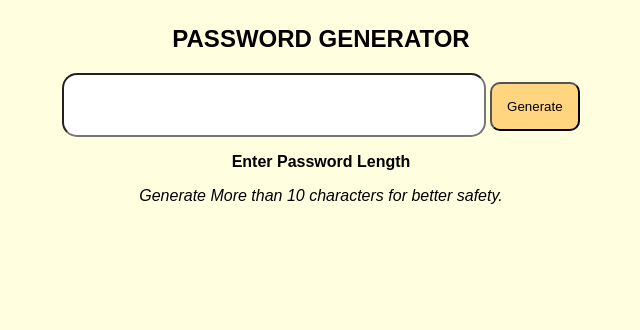
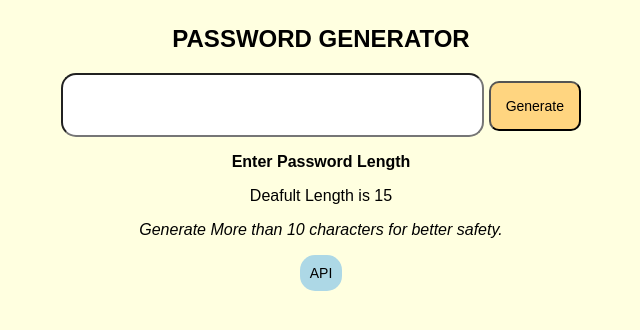
Before and after one commit to DebXD/password-generator-webapp, a Flask app: page / in a window 1280 px wide. Shown: the top 330 px of the page, without its empty margins (319-959 px from the left). Run offline with Flask 2, Linux system fonts and the light colour scheme.

Commit message:
added feat: API, Favicon...some visual changes

```diff
--- a/app.py
+++ b/app.py
@@ -1,5 +1,7 @@
 from flask import Flask, request, render_template, redirect, url_for
 import passwd_gen, os
+import json
+
 app = Flask(__name__)
 
 @app.route("/",methods = ["POST","GET"])
@@ -7,8 +9,8 @@ def index():
     if request.method == "POST":
         length = request.form.get("length")
         try:
-            if int(length) < 4:
-                return "Enter length more than 4"
+            if int(length) < 5:
+                return "Enter length more than 5"
             else:
                 try:
                     return redirect(f"/gen/{length}")
@@ -30,6 +32,30 @@ def gen(length):
         return render_template("gen.html", password = password)
     except Exception:
         return "there were some error redirecting"
+@app.route("/api/",methods=["POST", "GET"])
+def home():
+    data_set = {'Length': 'None', 'Password': 'None', 'Message':'This is Home page of the api'}
+    json_dump = json.dumps(data_set)
+    return json_dump
+
+@app.route("/api/gen/<int:length>",methods=["POST","GET"])
+def page(length):
+    #if request.method == "POST":
+        #length = request.form.get("length")
+
+    length = int(length)
+    password = passwd_gen.generate_pass(length)
+    password = str(password)
+    if int(length) < 5:
+        msg = { "Message" : "Enter Length More than 5 characters"}
+        json_msg = json.dumps(msg)
+        return json_msg
+    else:
+
+        data_set = {'Length' : length, 'Password': password, 'Message' : 'Succesfully Generated Password'}
+
+        json_dump = json.dumps(data_set)
+        return json_dump
 
 if __name__ == "__main__":
     app.run(port = int(os.environ.get('PORT', 5000)))
--- a/static/css/main.css
+++ b/static/css/main.css
@@ -20,9 +20,11 @@ div{
 .btn1{
     position: right;
     top:50%;
+    font-size : 14px;
     background-color :#FFD580;
     border-radius:10px;
     padding:15px;
+    transition: 0.7s;
 
 }
 .btn2{
@@ -57,16 +59,24 @@ div{
     font-family: monospace;
     font-size : 16px;
 }
-.home{
+.homebtn{
     position : 50%;
     background-color : lightgrey;
     padding : 10px;
     border : none;
     border-radius : 15px;
     transition: 0.7s;
-
 }
-.home:active{
+.apibtn{
+    position : 50%;
+    background-color : lightblue;
+    padding : 10px;
+    border : none;
+    border-radius : 15px;
+    font-size: 14px;
+    transition: 0.7s;
+}
+.homebtn:active{
     background-color: grey;
     transition: 0.7s;
 }
--- a/templates/base.html
+++ b/templates/base.html
@@ -5,6 +5,7 @@
     <meta name="viewport" content="width=device-width, initial-scale=1.0">
     <meta http-equiv="X-UA-Compatible" content="ie=edge">
     <link rel="stylesheet", href= "{{ url_for('static', filename = 'css/main.css') }}" >
+    <link rel="shortcut icon", type="image/x-icon", href = {{ url_for('static',filename = '/images/favicon.ico') }}>
     <title>Password Generator</title>
     {% block head %}
     {% endblock %}
--- a/templates/index.html
+++ b/templates/index.html
@@ -9,11 +9,19 @@
 <form style="text-align: center;" action="/" method = "POST">
     <input class = "frm1",  type = integer, name = "length">
     <input class = "btn1", type = "submit", value = "Generate">
+   <p>
+        <strong>Enter Password Length</strong>
+
+    </p>
     <p>
-        <strong>Enter Password Length</strong>
+        Deafult Length is 15
     </p>
     <p>
        <i>Generate More than 10 characters for better safety.</i>
     </p>
+     <form>
+  <button class = "apibtn", formaction="/api/">API</button>
+  </form>
+
 </form>
 {% endblock %}
```
Also changed, not shown: templates/gen.html (+7 -3 lines), README.md, static/images/favicon.ico (added).
